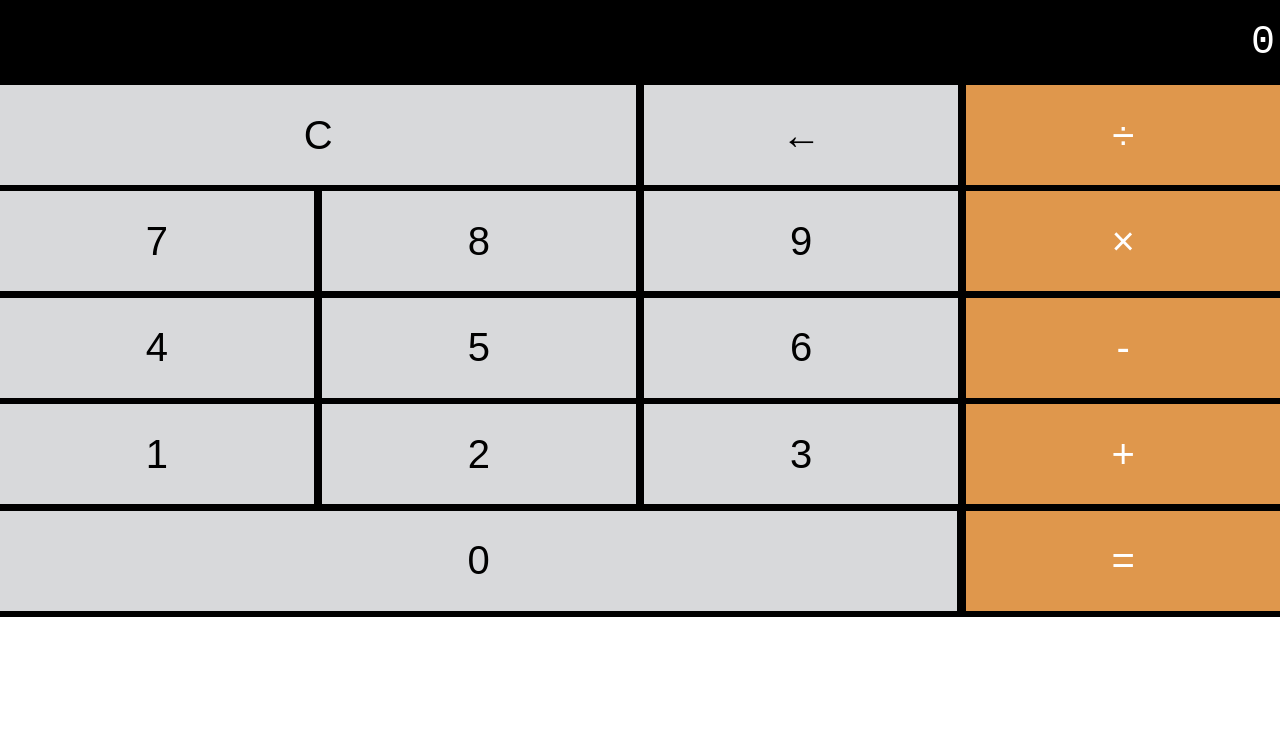
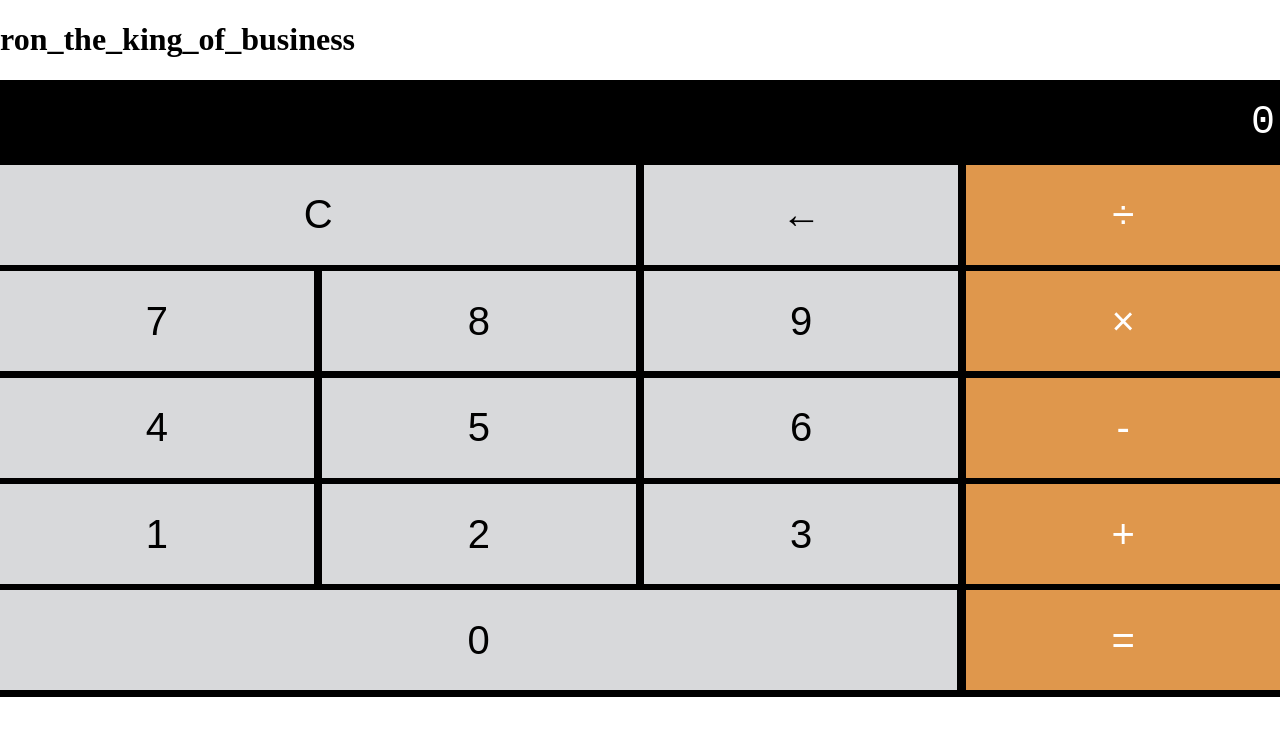
Before and after one commit to RonB776/RonB776.github.io, a plain HTML site: page index.html in a window 1280 px wide. Drawn offline with Linux system fonts and the light colour scheme.

Commit message:
Update index.html

```diff
--- a/index.html
+++ b/index.html
@@ -6,6 +6,7 @@
     <link rel="stylesheet" href="calculator.css">
 </head>
 <body>
+    <h1>ron_the_king_of_business</h1>
     <div class="wrapper">
         <section class="screen">
         0
```
